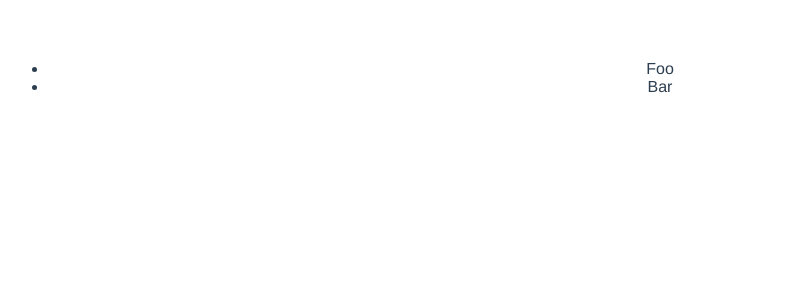
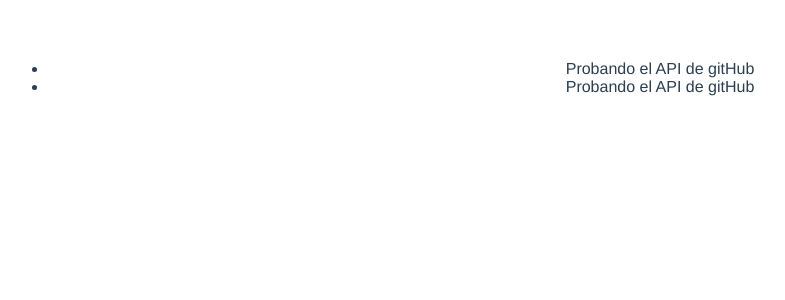
Before and after one commit to andrew221293/git-commit-history, a Vue app: page / in a window 1280 px wide. Shown: the top 300 px of the page, without its empty margins (0-785 px from the left). Built offline with nearby package versions, Linux system fonts and the light colour scheme.

Commit message:
Second commit

```diff
--- a/src/views/home/pages/Home.vue
+++ b/src/views/home/pages/Home.vue
@@ -3,7 +3,7 @@
     <ul id="commits">
       <li v-for="(item, index) in items"
       :key="index">
-        {{ item.mensaje }}
+        Probando el API de gitHub
       </li>
     </ul>
   </div>
```
